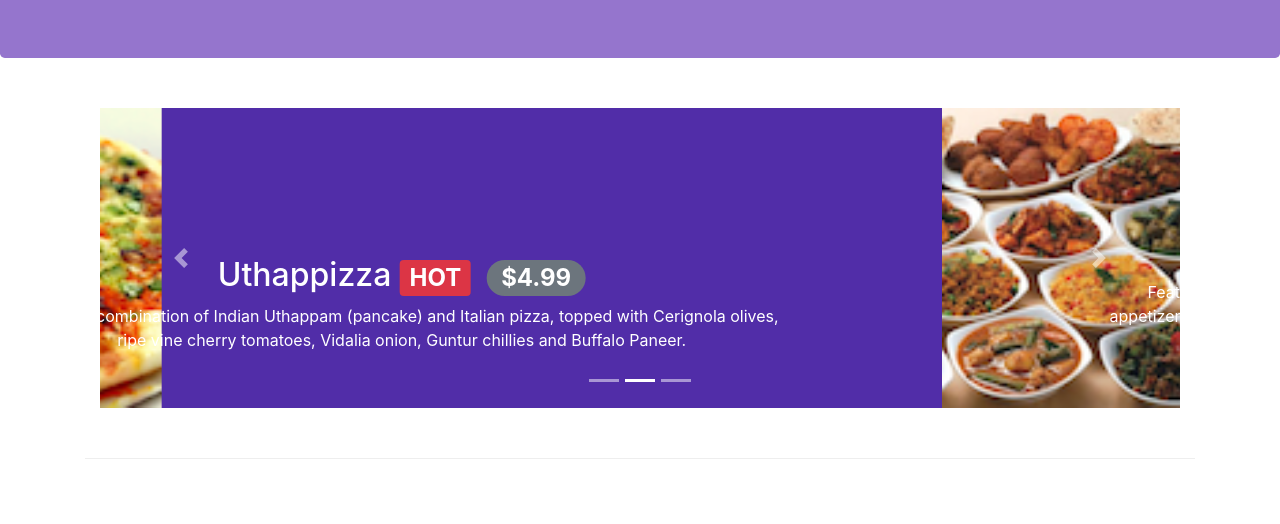
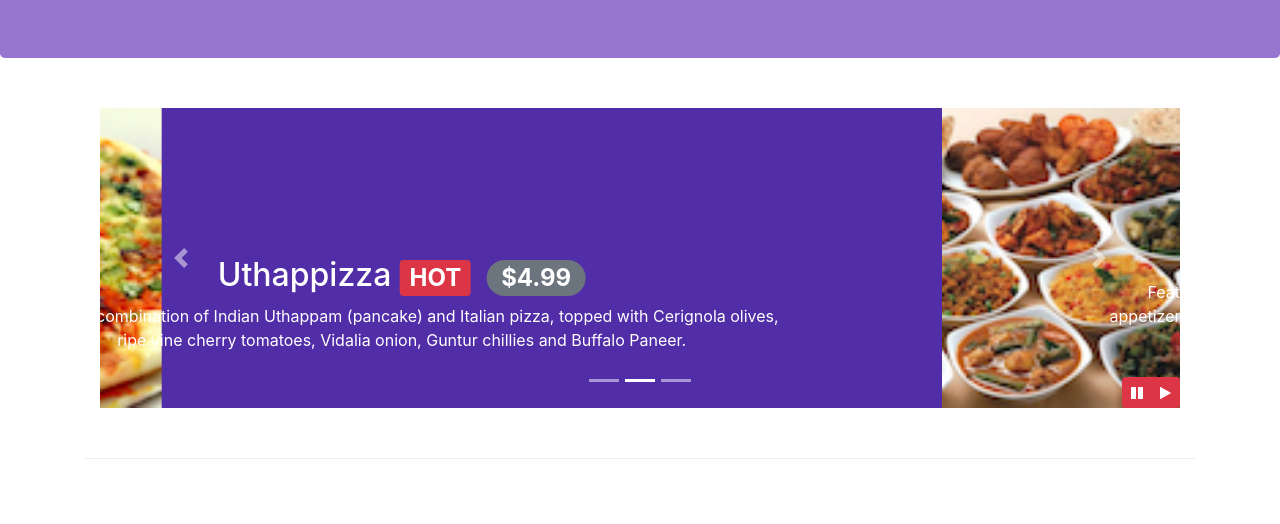
Before and after one commit to MrunalPawshe/pbl-se-5, a website: page index.html in a window 1280 px wide. Shown: the part 276-800 px from the top of the page. Drawn offline with nearby package versions, Linux system fonts and the light colour scheme.

Commit message:
bootstrap Jquery

```diff
--- a/css/styles.css
+++ b/css/styles.css
@@ -59,3 +59,10 @@ body {
 	left: 0;
 	min-height: 300px;
 }
+
+#carouselButton {
+	right: 0px;
+	position: absolute;
+	bottom: 0px;
+	z-index: 1;
+}
--- a/index.html
+++ b/index.html
@@ -108,7 +108,7 @@
                                         <input type="radio" name="options" id="option1" checked>Non-Smoking
                                     </label>
                                     <label class="btn btn-danger">
-                                        <input type="radio" name="options" id="option2" >Smoking
+                                        <input type="radio" name="options" id="option2">Smoking
                                     </label>
 
                                 </div>
@@ -154,8 +154,7 @@
                 <div class="col-12 col-sm align-self-center">
                     <div class="row justify-content-center">
                         <a role="button" class="btn btn-block nav-link btn-warning"
-                           data-toggle="modal" data-target="#reservemodal"
-                           >Reserve Table</a>
+                           data-toggle="modal" data-target="#reservemodal">Reserve Table</a>
                     </div>
                 </div>
 
@@ -205,6 +204,16 @@
                     <a class="carousel-control-next" href="#mycarousel" role="button" data-slide="next">
                         <span class="carousel-control-next-icon"></span>
                     </a>
+
+                    <div class="btn-group" id="carouselButton">
+                        <button class="btn btn-danger btn-sm" id="carousel-pause">
+                            <span class="fa fa-pause"></span>
+                        </button>
+                        <button class="btn btn-danger btn-sm" id="carousel-play">
+                            <span class="fa fa-play"></span>
+                        </button>
+                    </div>
+
 
                 </div>
             </div>
@@ -307,6 +316,19 @@
     <script src="node_modules/bootstrap/dist/js/bootstrap.min.js"></script>
 
 
+    <script>
+        $(document).ready(function () {
+            $("#mycarousel").carousel({ interval: 2000 });
+            $("#carousel-pause").click(function () {
+                $("#mycarousel").carousel('pause');
+            });
+            $("#carousel-play").click(function () {
+                $("#mycarousel").carousel('cycle');
+            });
+        });
+    </script>
+
+
 </body>
 
 </html>
```
